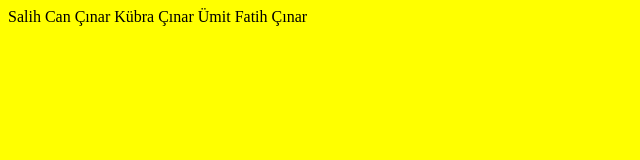
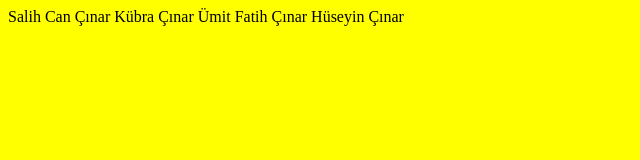
Before and after one commit to salihcancinar/btkakademi, a plain HTML site: page index.html in a window 1280 px wide. Shown: the whole page, without its empty margins (0-640 px from the left). Drawn offline with Linux system fonts and the light colour scheme.

Commit message:
Update index.html

```diff
--- a/index.html
+++ b/index.html
@@ -7,5 +7,6 @@
 Salih Can Çınar
 Kübra Çınar
 Ümit Fatih Çınar
+Hüseyin Çınar
 </body>
 </html>
```
